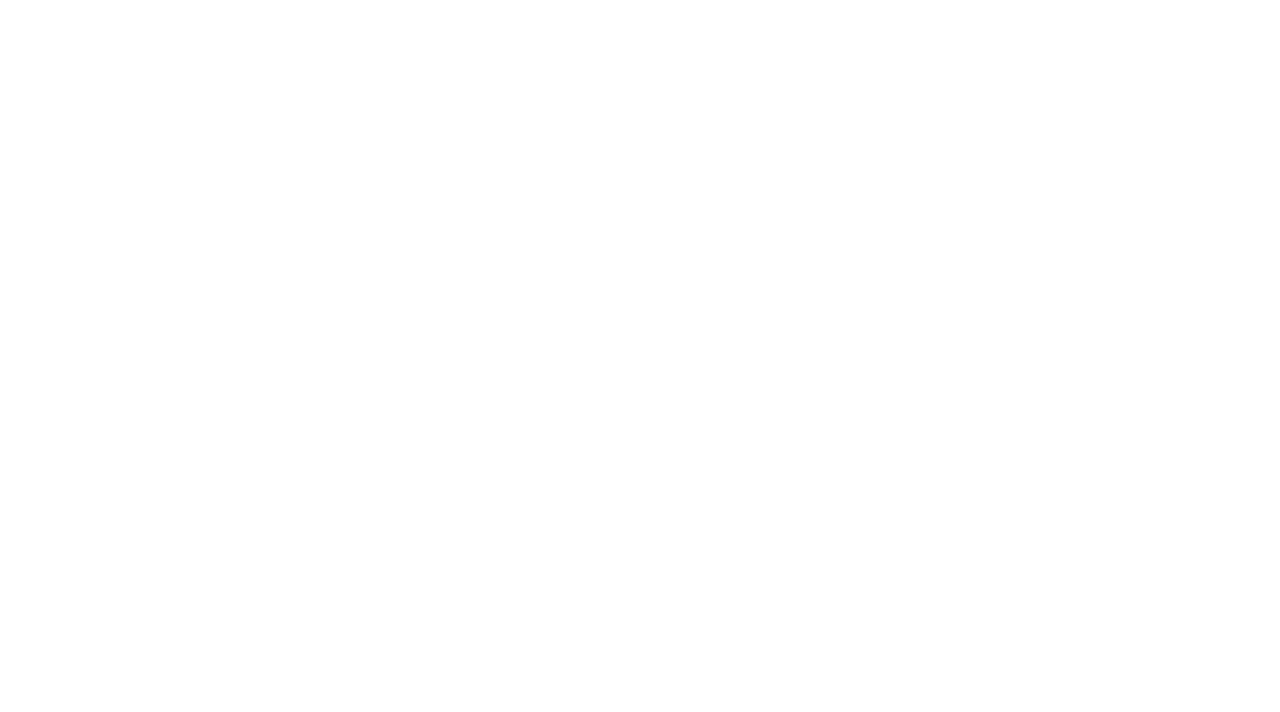
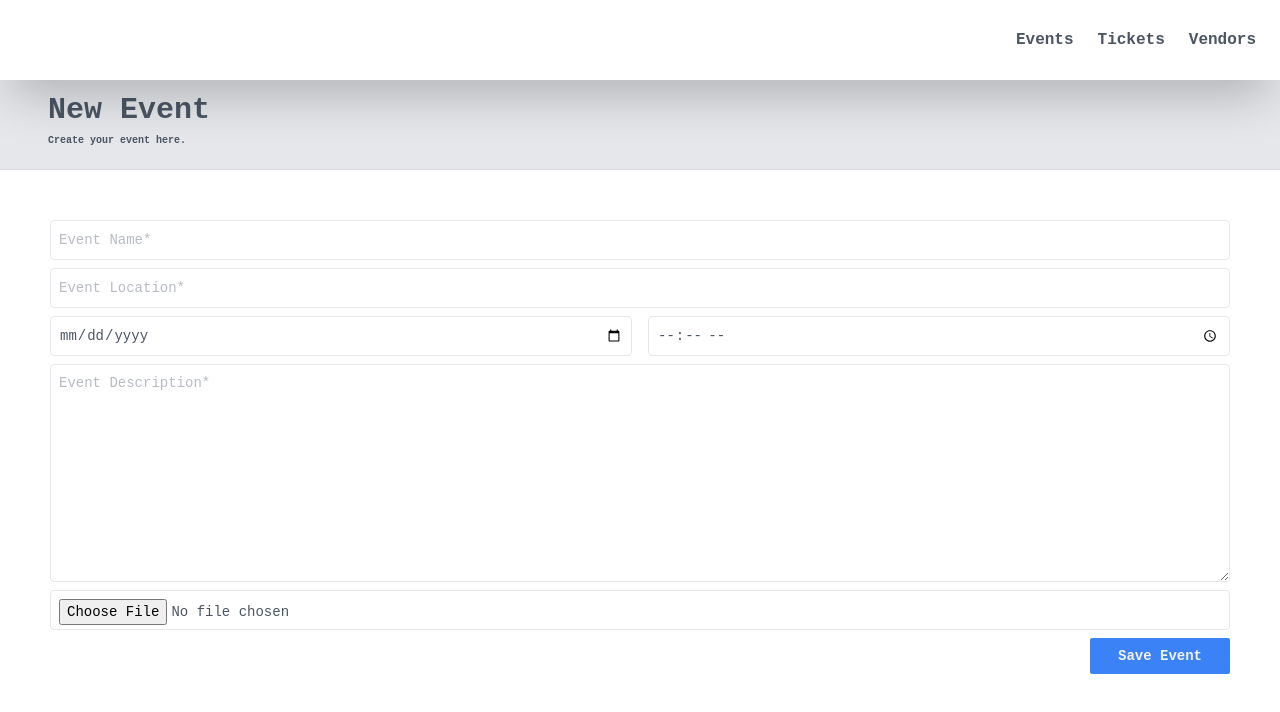
Before and after one commit to Manuhmutua/tikko, a Vue app: page /add-event in a window 1280 px wide. Before the commit this address had no page. Shown: the top 712 px of the page. Built offline with nearby package versions, Linux system fonts and the light colour scheme.

Commit message:
Added add event design

```diff
--- a/package.json
+++ b/package.json
@@ -13,7 +13,8 @@
     "core-js": "^3.6.5",
     "firebase": "^8.7.1",
     "vue": "^3.0.0",
-    "vue-router": "^4.0.0-0"
+    "vue-router": "^4.0.0-0",
+    "vux-uploader-component": "^1.0.25"
   },
   "devDependencies": {
     "@tailwindcss/postcss7-compat": "^2.2.4",
--- /dev/null
+++ b/src/components/add-event/add-event-component.html
@@ -0,0 +1,87 @@
+<div>
+  <Navigation></Navigation>
+
+  <div class="grid grid-cols-1 gap-4">
+    <div>
+      <div
+        class="bg-gray-200 flex justify-right w-3/3"
+        style="height: 90px; border-bottom: 0.5px solid rgba(128, 128, 128, 0.144);"
+      >
+        <p
+          class="text-gray-600 font-bold pt-2 w-2/3 p-12 text-left"
+          style="font-size: 30px;"
+        >
+          New Event <br />
+          <span style="font-size: 10px;" class="flex justify-left"
+            >Create your event here.
+          </span>
+        </p>
+      </div>
+
+      <div style="margin-left: 50px; margin-right: 50px; margin-top: 50px;">
+        <input
+          type="text"
+          name="eventname"
+          v-model="eventname"
+          class="block border p-2 bg-white w-full h-10 focus:outline-none focus:border-blue-400 rounded text-sm placeholder-gray-600 placeholder-opacity-40 mt-2 text-gray-600"
+          placeholder="Event Name*"
+        />
+
+        <input
+          type="text"
+          name="eventlocation"
+          v-model="eventlocation"
+          class="block border p-2 bg-white w-full h-10 focus:outline-none focus:border-blue-400 rounded text-sm placeholder-gray-600 placeholder-opacity-40 mt-2 text-gray-600"
+          placeholder="Event Location*"
+        />
+
+        <div class="grid grid-cols-2 gap-4">
+          <div>
+            <input
+              type="date"
+              name="date"
+              v-model="date"
+              class="block border p-2 bg-white w-full h-10 focus:outline-none focus:border-blue-400 rounded text-sm placeholder-gray-600 placeholder-opacity-40 mt-2 text-gray-600"
+              placeholder="Date*"
+            />
+          </div>
+          <div>
+            <input
+              type="time"
+              name="time"
+              v-model="time"
+              class="block border p-2 bg-white w-full h-10 focus:outline-none focus:border-blue-400 rounded text-sm placeholder-gray-600 placeholder-opacity-40 mt-2 text-gray-600"
+              placeholder="Time*"
+            />
+          </div>
+        </div>
+        <textarea
+          type="text"
+          name="description"
+          v-model="description"
+          rows="10"
+          class="block border p-2 bg-white w-full focus:outline-none focus:border-blue-400 rounded text-sm placeholder-gray-600 placeholder-opacity-40 mt-2 text-gray-600"
+          placeholder="Event Description*"
+        />
+
+        <input
+          id="image-file"
+          type="file"
+          name="photos"
+          v-on:change="photos"
+          class="block border p-2 bg-white w-full h-10 focus:outline-none focus:border-blue-400 rounded text-sm placeholder-gray-600 placeholder-opacity-40 mt-2 text-gray-600"
+          placeholder="Photos*"
+        />
+
+        <button
+          type="submit"
+          style="width: 140px; position: absolute; right: 50px; "
+          class="right-0 w-1/3 h-9 bg-blue-500 text-sm font-semibold mt-2 rounded-sm text-gray-100 focus:outline-none hover:bg-blue-600"
+          @click="navigateToCreateEvent()"
+        >
+          Save Event
+        </button>
+      </div>
+    </div>
+  </div>
+</div>
--- /dev/null
+++ b/src/components/add-event/add-event-component.ts
@@ -0,0 +1,22 @@
+import Navigation from '../nav/index.vue'
+
+export default {
+  data() {
+    return {
+      fileList: []
+    };
+  },
+  components: {
+    Navigation,
+  },
+  setup() {
+    return {
+
+    }
+  },
+  methods: {
+    navigateToCreateEvent() {
+      this.$router.push({ path: "/add-event" });
+    }
+  }
+};
--- /dev/null
+++ b/src/components/add-event/index.vue
@@ -0,0 +1,5 @@
+<template src="./add-event-component.html"></template>
+
+<script src="./add-event-component.ts"></script>
+
+<style src="./add-event-component.css" scoped></style>
--- a/src/components/dashboard/dashboard-component.html
+++ b/src/components/dashboard/dashboard-component.html
@@ -8,7 +8,7 @@
     >
       Events <br />
       <span style="font-size: 10px;" class="flex justify-left"
-        >Please Manage your events here.
+        >Manage your events here.
       </span>
     </p>
 
@@ -16,6 +16,7 @@
       type="submit"
       style="width: 140px; position: absolute; right: 10px; top: 90px;"
       class="right-0 w-1/3 m-10 h-9 bg-blue-500 text-sm font-semibold mt-2 rounded-sm text-gray-100 focus:outline-none hover:bg-blue-600"
+      @click="navigateToCreateEvent()"
     >
       Create Event
     </button>
@@ -85,4 +86,5 @@
     </div>
   </div>
 
+  <!-- Modal -->
 </div>
--- a/src/components/dashboard/dashboard-component.ts
+++ b/src/components/dashboard/dashboard-component.ts
@@ -28,5 +28,8 @@ export default {
     }
   },
   methods: {
+    navigateToCreateEvent() {
+      this.$router.push({ path: "/add-event" });
+    }
   }
 };
--- a/src/router/index.js
+++ b/src/router/index.js
@@ -1,6 +1,7 @@
 import { createRouter, createWebHistory } from 'vue-router'
 import Login from '../components/login/index.vue'
 import Dashboard from '../components/dashboard/index.vue'
+import AddEvent from '../components/add-event/index.vue'
 
 const routes = [
   {
@@ -12,6 +13,11 @@ const routes = [
     path: '/dashboard',
     name: 'Dashboard',
     component: Dashboard
+  },
+  {
+    path: '/add-event',
+    name: 'AddEvent',
+    component: AddEvent
   }
 ]
 
```
Also changed, not shown: src/components/add-event/add-event-component.css (added), 2 other files (tests, documents, lock files or other folders).
